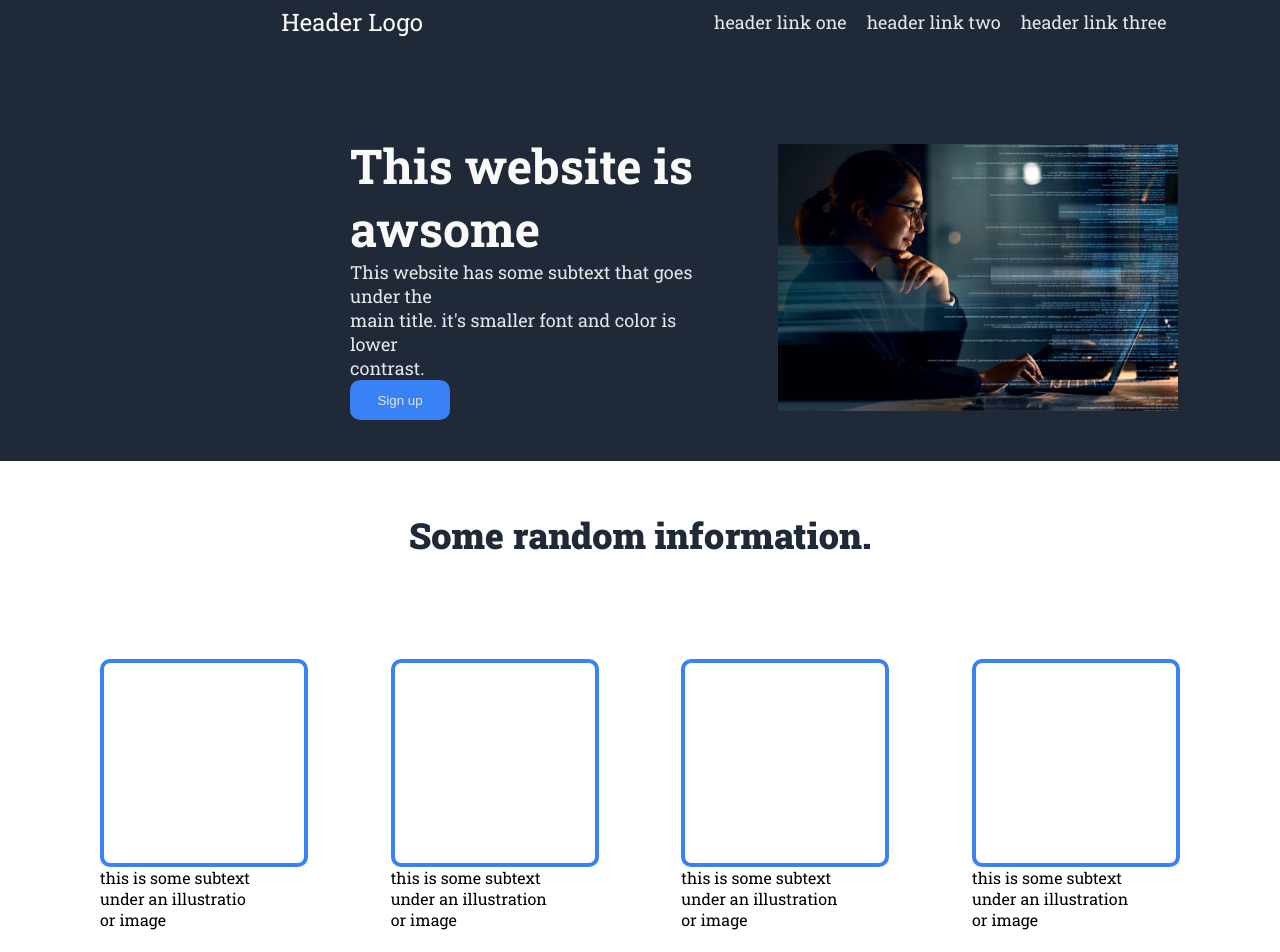
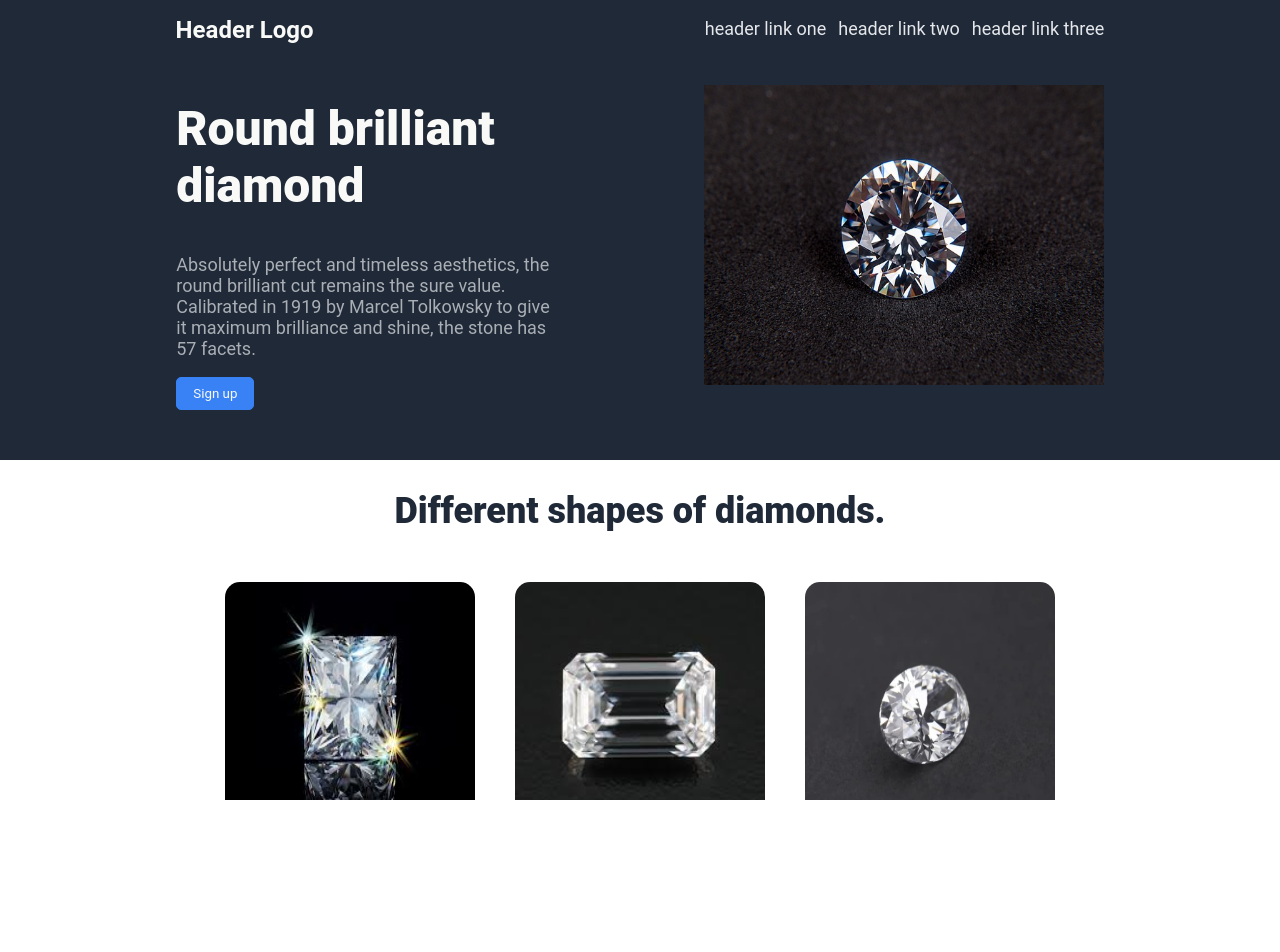
Before and after one commit to toka09/landing-page, a plain HTML site: page index.html in a window 1280 px wide. Shown: the top 952 px of the page. After the commit the page ends 800 px from the top, so only its background shows below. Drawn offline with Linux system fonts and the light colour scheme.

Commit message:
Fixing the mistake

```diff
--- a/index.html
+++ b/index.html
@@ -2,78 +2,77 @@
 <html lang="en">
     <head>
         <meta charset="UTF-8">
+        <meta http-equiv="X-UA-Compatible" content="IE=edge">
         <meta name="viewport" content="width=device-width, initial-scale=1.0">
         <title>Landing Page</title>
         <link rel="stylesheet" href="style.css">
     </head>
+    <div class="first-section">
+        <header>
+            <div class="hero-left">
+                    <h1 class="header-logo">Header Logo</h1>
+            </div>
+            <nav class="nav-bar">
+                <ul>
+                    <li>header link one</li>
+                    <li>header link two</li>
+                    <li>header link three</li>
+                </ul>
+            </nav>
+        </header>
         <body>
-        <div class="first-section">
-            <div class="navbar">
-                <div class="navbar-left">
-                    <p id="header-logo">Header Logo</p>
+            <section class="hero-section">
+                <div class="hero-container">
+                    <div class="hero-left">
+                        <h1 class="hero-title">Round brilliant diamond</h1>
+                        <p class="hero-subtxt">Absolutely perfect and timeless aesthetics, the round brilliant cut remains the sure value. Calibrated in 1919 by Marcel Tolkowsky to give it maximum brilliance and shine, the stone has 57 facets.</p>
+                        <button class="Sign-up-first-section">Sign up</button>
                     </div>
-                <div class="navbar-right">
-                    <ul style="list-style-type:none;">
-                            <li class="header-link">header link one</li>
-                            <li class="header-link">header link two</li>
-                            <li class="header-link">header link three</li>
-                    </ul>
+                    <div class="content-right">
+                        <img src="images/image1.jpg" alt="Round brilliant diamond " class="hero-img">
                     </div>
                 </div>
-                <div class="content">
-                    <div class="content-left">
-                        <h1>This website is <br/>awsome</h1>
-                        <p class="p-first">This website has some subtext that goes under the<br/>main title. it's smaller font and color is lower <br/>contrast.</p>
-                        <button type="button" class="Sign-up-first-section">Sign up</button>
+            </section>
+        <section class="second-section">
+            <h2 class="info-title">Different shapes of diamonds.</h2>
+            <div class="info-container">
+                    <div>
+                        <img src="images/image2.jpg" alt="Princess shape diamond">
+                        <p class="info-subtxt">Princess shape diamond</p>
                     </div>
-                <div class="content-right">
-                    <img src="images/img1.jpg" alt="programming image" width="400">
+                    <div>
+                        <img src="images/image3.jpg" alt="Emerald shape diamond">
+                        <p class="info-subtxt">Emerald shape diamond</p>
+                    </div>
+                    <div>
+                    <img src="images/image4.jpg" alt="Oval shaped diamond">
+                    <p class="info-subtxt">Oval shaped diamond</p>
                     </div>
             </div>
+        </section>
+        <section class="quote-section">
+            <div class="quote-container">
+                <blockquote class="quote">All is beautiful and unceasing, all is music and all,
+                like a diamond, is carbon first, then light. This inspirational diamond quote from the poem “Versos Sencillos” by Cuban poet José Martí uses diamonds as a metaphor for his native country’s struggle for independence and identity
+                </blockquote>
+                <span class="quotee">— José Martí</span>
             </div>
-        <div class="second-section">
-            <h2>Some random information.</h2>
-            <div class="row-of-blue-divs">
-                <div class="box-blue-msg">
-                    <div class="box-blue"></div>
-                    <p class="p-second">this is some subtext<br/>under an illustratio<br/>or image</p>
+        </section>
+        <section class="signup-section">
+            <div class="signup-container">
+                <div class="signup-left">
+                    <h3 class="signup-title">Stay updated with diamonds news!</h3>
+                    <p class="signup-subtxt">Sign up to get the latest news about the diamonds!
+                    </p>
                 </div>
-                <div class="box-blue-msg">
-                    <div class="box-blue"></div>
-                    <p class="p-second">this is some subtext<br/>under an illustration<br/>or image</p>
-                </div>
-                <div class="box-blue-msg">
-                    <div class="box-blue"></div>
-                    <p class="p-second">this is some subtext<br/>under an illustration<br/>or image</p>
-                </div>
-                <div class="box-blue-msg">
-                    <div class="box-blue"></div>
-                    <p class="p-second">this is some subtext<br/>under an illustration<br/>or image</p>
+                <div class="signup-right">
+                    <button class="signup-btn">Sign Up</button>
                 </div>
             </div>
+        </section>
+    </body>
+    <footer>
+        Copyright @ The Odin Project 2024
+    </footer>
     </div>
-        <div class="third-section">
-            <h3>
-                This is an inspiring qoute, or a testimonial form a<br/> customer.Maybe it's just filling up space,
-                or maybe <br/>people will actually read it.Who knows? All know<br/> is that it looks nice .
-            </h3>
-            <div id="p-div">
-            <p class="p-third">-Thor, God Of Thunder</p>
-            </div>
-        </div>
-        <div class="last-section">
-            <div class="blue-box">
-                <div class="left">
-                    <h4>Call to action! it's time!</h4>
-                    <p class="p-last">Sign up for our product clicking that button right over there!</p>
-                </div>
-                <div class="right">
-                    <button type="button" class="Sign-up-last-section">Sign up</button>
-                </div>
-            </div>
-        </div>
-        <div class="footer">
-            <p class="footer1">Copyright @ The Odin Project 2024</p>
-        </div>
-    </body>
 </html>
--- a/style.css
+++ b/style.css
@@ -1,202 +1,205 @@
 @import url('https://fonts.googleapis.com/css2?family=Roboto+Slab:wght@100..900&display=swap');
 
 * {
+    font-family: Roboto, sans-serif;
+}
+
+
+html, body {
+    height: 100%;
+    overflow-x: hidden;
+}
+
+.first-section{
+    display: flex;
+    flex-direction: column;
+}
+
+header {
+    margin: 0;
+    padding: 0;
+    display: flex;
+    justify-content: space-around;
+}
+
+.header-logo{
+    font-size: 24px;
+    color: #F9FAF8;
+}
+
+
+ul {
+    display: flex;
+    gap: 12px;
+    font-size: 18px;
+    color: #E5E7EB;
+    flex-wrap: wrap;
+}
+
+li {
+    list-style: none;
+}
+
+body {
     margin: 0;
     padding: 0;
 
 }
-body{
-    font-family: "Roboto Slab", serif;
+
+header, .hero-section, footer {
+    background-color: #1F2937;
 }
 
-.first-section{
-    background-color: #1f2937;
-
+.nav-bar {
+    gap: 12px;
 }
 
-#header-logo{
-    color: #F9FAF8;
-    font-size: 24px;
-
+.hero-container {
+    display: flex;
+    justify-content: space-around;
+    align-items: center;
+    padding-bottom: 50px;
+    flex-wrap: wrap;
+    padding-left: 100px;
+    padding-right: 100px;
 }
 
-.header-link{
+.hero-title {
+    font-size: 48px;
+    font-weight: 900;
+    color: #F9FAF8;
+}
+
+.hero-subtxt {
     font-size: 18px;
     color: #E5E7EB;
-    margin: 10PX;
-
+    opacity: 0.7;
 }
 
-.navbar{
-    display: flex;
-    flex-direction: row;
-}
 
-ul{
-    display: flex;
-    flex-direction: row;
-}
-
-.navbar-left,.navbar-righ{
-    display: flex;
-    width: 55%;
-    justify-content: center;
-    align-items: center;
-}
-
-h1{
-    font-size: 48px;
-    font-weight: extra-bold;
-    color: #F9FAF8;
-}
-.content{
-    display: flex;
-    flex-direction: row;
-    margin: 50px;
-}
-
-img{
-    margin: 50px;
-}
-.content-right{
-    display: flex;
-    flex-direction: column;
-    width:32%;
-
-}
-
-.content-left{
-    display: flex;
-    flex-direction:column ;
-    width: 32%;
-    justify-content: center;
-    margin-left: 300px;
-}
-
-.p-first{
-    font-size: 18px;
-    color: #E5E7EB;
-}
-
-.Sign-up-first-section{
-    background-color: #3882F6;
-    color: #E5E7EB;
-    width: 100px;
-    height: 40px;
-    border: 1px #3882F6;
-    border-radius: 10px ;
-}
-
-h2{
-    font-size: 36px;
-    color: #1f2937;
-    font-weight: 900;
-    text-align: center;
-}
-
-.row-of-blue-divs{
-    display: flex;
-    flex-direction: row;
-    justify-content: space-between;;
-    max-width:100%;
-    margin: 100px;
-}
-
-.box-blue{
-    border-radius:10px;
-    border:4px solid #3882F6;
-    width: 200px;
-    height: 200px;
-
-}
-
-.second-section{
-    display: flex;
-    flex-direction: column;
-    justify-content: center
-
-}
-
-.third-section{
-
-    background-color: #E5E7EB;
-    display: flex;
-    flex-direction: column;
-    height: 400px;
-    justify-content: center;
-
-}
-
-h3{
-    font-size: 36px;
-    font-style: italic;
-    font-weight: lighter;
-    color: #1F2937;
-    text-align: center;
-}
-
-.P-third{
-    font-size: 18px;
-    text-align:end;
-
-}
-
-#p-div{
-    display: flex;
-    justify-content: flex-end;
-    margin-right: 300px;
-}
-
-.last-section{
-    height: 200px;
+.hero-img {
+    width: 400px;
+    height: 300px;
     display: flex;
     justify-content: center;
     align-items: center;
 }
 
-.blue-box{
+.hero-left {
+    max-width: 375px;
+    text-align: left;
+}
+
+.Sign-up-first-section{
     background-color: #3882F6;
-    width: 75%;
-    height: 40%;
+    color: #F9FAF8;
+    border-radius: 5px;
+    padding: 8px 16px;
+    border: 1px solid #3882F6;
+}
+
+.second-section{
+    padding-bottom: 50px;
+}
+
+.info-title {
+    font-size: 36px;
+    font-weight: 900;
+    color: #1F2937;
+    text-align: center;
+    padding-bottom: 15px;
+}
+
+.info-container {
     display: flex;
-    flex-direction: row;
+    justify-content: center;
+    text-align: center;
+    flex-wrap: wrap;
+}
+
+
+.info-container img {
+    width: 250px;
+    height: 250px;
+    border: 3px solid none;
+    border-radius: 15px;
+    margin: 5px 20px 0px 20px;
+}
+
+.info-subtxt {
+    opacity: 0.7;
+}
+
+.quote-section {
+    background-color: #E5E7EB;
+    text-align: center;
+}
+
+
+.quote {
+    font-size: 36px;
+    font-weight: 300;
+    font-style: italic;
+    color: #1F2937;
+    flex-wrap: wrap;
+}
+
+.quote-container {
+    padding-top: 30px;
+    padding-left: 100px;
+    padding-right: 100px;
+}
+
+.quotee {
+    font-weight: bolder;
+    color: #1F2937;
+    display: flex;
+    justify-content: flex-end;
+    padding-bottom: 30px;
+    padding-right: 10px;
+}
+
+.signup-section {
+    padding: 100px;
+}
+
+.signup-container {
+    background-color: #3882F6;
+    border-radius: 5px;
+    display: flex;
+    justify-content: space-around;
     align-items: center;
-    justify-content: center;
+    padding: 30px 100px;
+    flex-wrap: wrap;
+}
+
+.signup-left {
+    color: #F9FAF8;
+}
+
+.signup-right {
+    display: flex;
+    align-items: center;
+    justify-content: flex-end;
+    flex: 1;
+}
+
+.signup-subtxt {
+    opacity: 0.8;
+}
+
+.signup-btn {
+    border: 2px solid #F9FAF8;
+    background-color: #3882F6;
+    padding: 8px 24px;
+    color: #F9FAF8;
     border-radius: 5px;
 }
 
-.left{
-    width: 80%;
+
+footer {
+    background-color: #1F2937;
+    color: #F9FAF8;
+    text-align: center;
+    padding: 2em;
 }
-
-h4{
-    font-size: 24px;
-    color: #F9FAF8
-}
-.p-last{
-    color: #F9FAF8;
-}
-.Sign-up-last-section{
-    color: #E5E7EB;
-    background-color: #3882F6;
-    width: 100px;
-    height: 40px;
-    border: 1px solid #F9FAF8;
-    border-radius: 5px;
-}
-.right{
-    display: flex;
-    justify-content: flex-start;
-    align-items: center;
-}
-.footer{
-    background-color:  #1F2937;
-    display: flex;
-    justify-content: center;
-    height: 50px;
-}
-
-.footer1{
-    color: #E5E7EB;
-    margin: 20px;
-}
```
Also changed, not shown: images/image1.jpg (added), images/image2.jpg (added), images/image3.jpg (added), images/image4.jpg (added), images/img1.jpg (deleted), 5 other files. Lines whose indentation alone changed are shown as unchanged.
